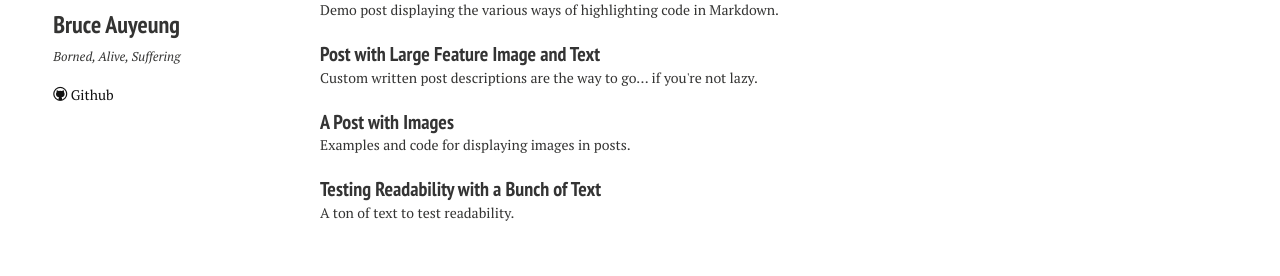
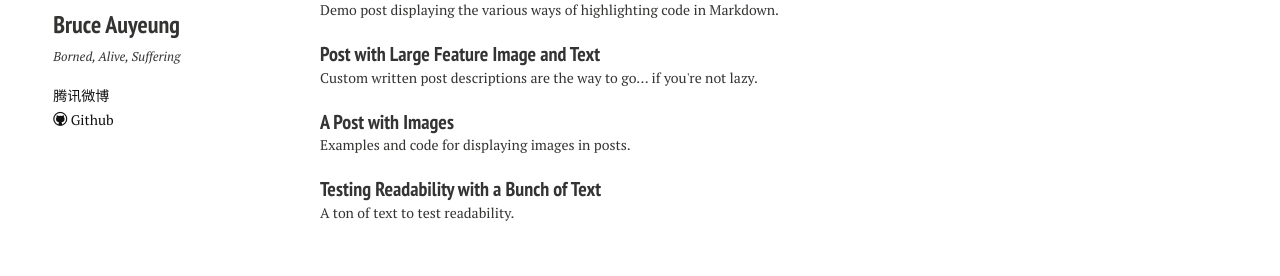
Before and after one commit to bruceinside/bruceinside.github.io, a Jekyll site: the page built from index.md, in a window 1280 px wide. Shown: the part 582-858 px from the top of the page. Built offline with Jekyll 4.4.1, drawn with Linux system fonts in a browser that asks for light colours; nearby versions of some CDN libraries.

Commit message:
add: 腾讯微博 链接

```diff
--- a/_config.yml
+++ b/_config.yml
@@ -25,6 +25,9 @@ owner:
   dribbble:
   # For Google Authorship https://plus.google.com/authorship
   google_plus:
+
+  # 腾讯微博
+  tecent_weibo:   redhatlinux10
 
 # Analytics and webmaster tools stuff goes here
 google_analytics:   UA-49021671-2
--- a/_includes/_author-bio.html
+++ b/_includes/_author-bio.html
@@ -13,6 +13,9 @@
 {% if site.owner.linkedin %}<a href="http://linkedin.com/in/{{ site.owner.linkedin }}" class="author-social" target="_blank"><i class="icon-linkedin"></i> LinkedIn</a>{% endif %}
 {% if site.owner.instagram %}<a href="http://instagram.com/{{ site.owner.instagram }}" class="author-social" target="_blank"><i class="icon-instagram"></i> Instagram</a>{% endif %}
 {% if site.owner.tumblr %}<a href="http://{{ site.owner.tumblr }}.tumblr.com" class="author-social" target="_blank"><i class="icon-tumblr"></i> Tumblr</a>{% endif %}
+
+{% if site.owner.tecent_weibo %}<a href="http://t.qq.com/{{ site.owner.tecent_weibo }}" class="author-social" target="_blank"><i class="icon-tecent-weibo"></i> 腾讯微博</a>{% endif %}
+
 {% if site.owner.github %}<a href="http://github.com/{{ site.owner.github }}" class="author-social" target="_blank"><i class="icon-github"></i> Github</a>{% endif %}
 {% if site.owner.stackoverflow %}<a href="http://stackoverflow.com/users/{{ site.owner.stackoverflow }}" class="author-social" target="_blank"><i class="icon-stackoverflow"></i> Stackoverflow</a>{% endif %}
 {% if site.owner.lastfm %}<a href="http://lastfm.com/user/{{ site.owner.lastfm }}" class="author-social" target="_blank"><i class="icon-lastfm"></i> Last.fm</a>{% endif %}
```
